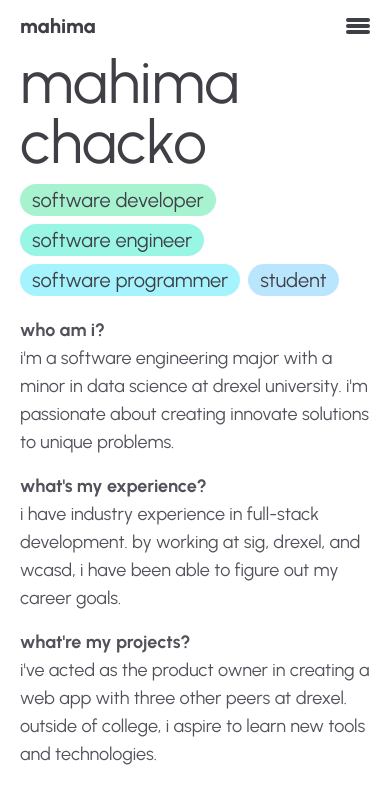
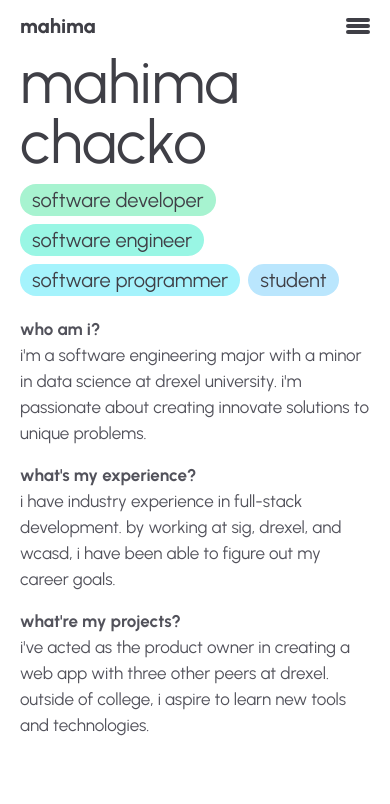
Before and after one commit to mahimamchacko/mahimamchacko.github.io, a Next.js app: page / in a window 390 px wide. Shown: the top 804 px of the page. Built offline with nearby package versions, Linux system fonts and the light colour scheme.

Commit message:
Update font size

```diff
--- a/app/globals.css
+++ b/app/globals.css
@@ -27,5 +27,5 @@ h6 {
 }
 
 body {
-  @apply text-lg text-zinc-600;
+  @apply text-md md:text-lg text-zinc-600;
 }
--- a/tailwind.config.ts
+++ b/tailwind.config.ts
@@ -22,6 +22,9 @@ const config: Config = {
           "xl": "52rem",
           "2xl": "58rem"
         },
+      },
+      fontSize: {
+        "md": [ "1.0625rem", "1.625rem" ]
       }
     },
   },
```
